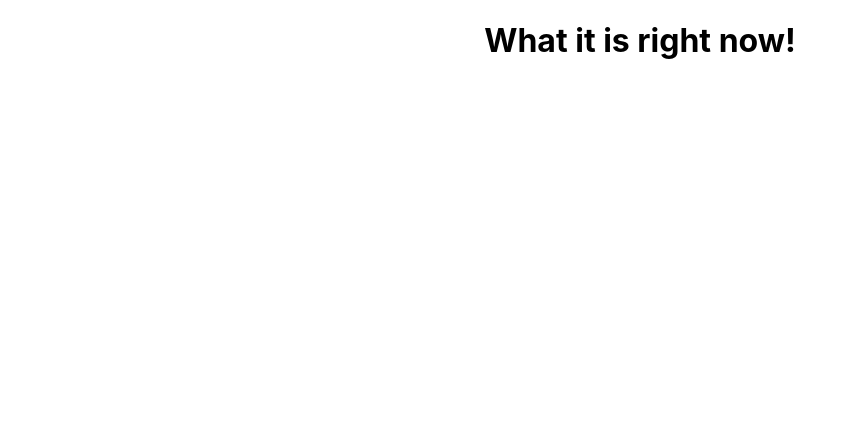
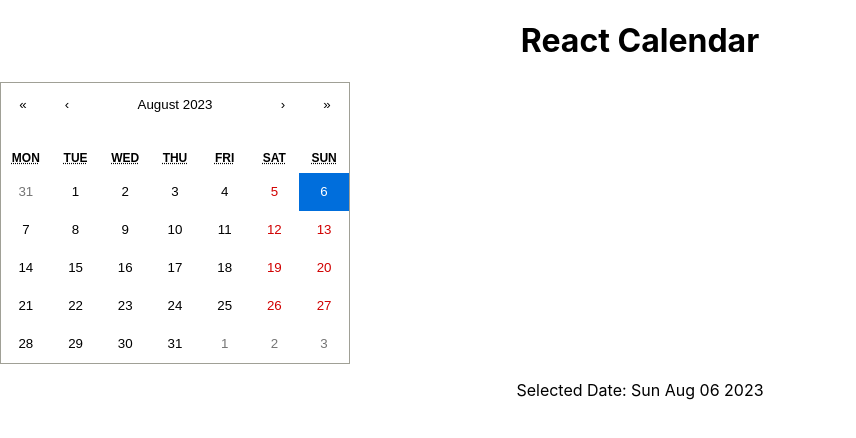
Before and after one commit to mghondo/React-Calendar, a React (Create React App) app in the folder react-calendar/: page / in a window 1280 px wide. Shown: the top 438 px of the page, without its empty margins (0-856 px from the left). Built offline with nearby package versions, Linux system fonts and the light colour scheme.

Commit message:
Date outputting at the bottom of the screen.

```diff
--- a/react-calendar/package.json
+++ b/react-calendar/package.json
@@ -6,10 +6,15 @@
     "@testing-library/jest-dom": "^5.17.0",
     "@testing-library/react": "^13.4.0",
     "@testing-library/user-event": "^13.5.0",
+    "@wojtekmaj/date-utils": "^1.5.0",
+    "clsx": "^2.0.0",
+    "get-user-locale": "^2.3.0",
+    "prop-types": "^15.8.1",
     "react": "^18.2.0",
     "react-calendar": "^4.6.0",
     "react-dom": "^18.2.0",
     "react-scripts": "5.0.1",
+    "tiny-warning": "^1.0.3",
     "web-vitals": "^2.1.4"
   },
   "scripts": {
--- a/react-calendar/src/App.js
+++ b/react-calendar/src/App.js
@@ -5,9 +5,16 @@ import Calendar from "react-calendar";
 import "react-calendar/dist/Calendar.css";
 
 function App() {
+  const [date, setDate] = useState(new Date());
   return (
     <div className="App">
-      <h1>What it is right now!</h1>
+      <h1 className="text-center">React Calendar</h1>
+      <div className="calendar-container">
+        <Calendar onChange={setDate} value={date} />
+      </div>
+      <p className="text-center">
+        <span className="bold">Selected Date:</span> {date.toDateString()}
+      </p>
     </div>
   );
 }
```
Also changed, not shown: 1 other file (tests, documents, lock files or other folders).
